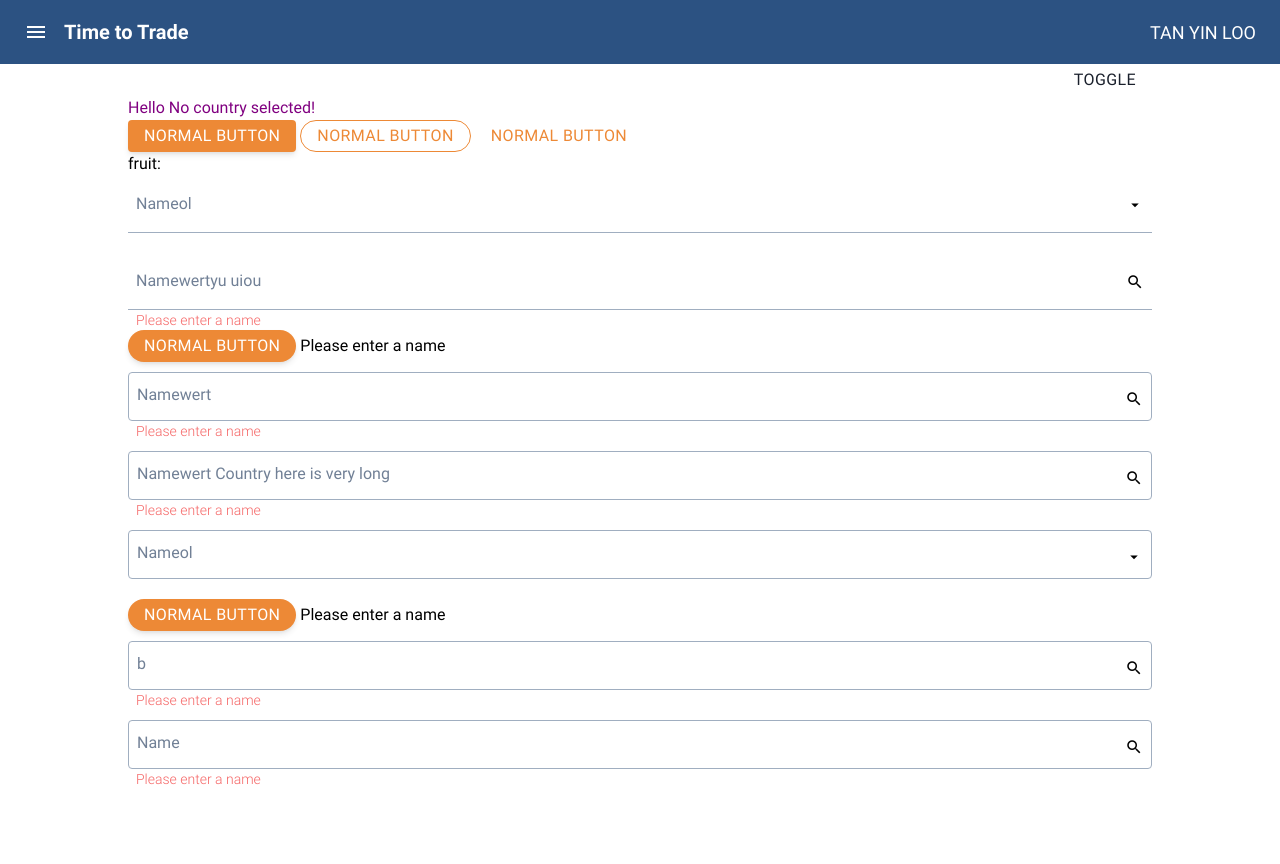
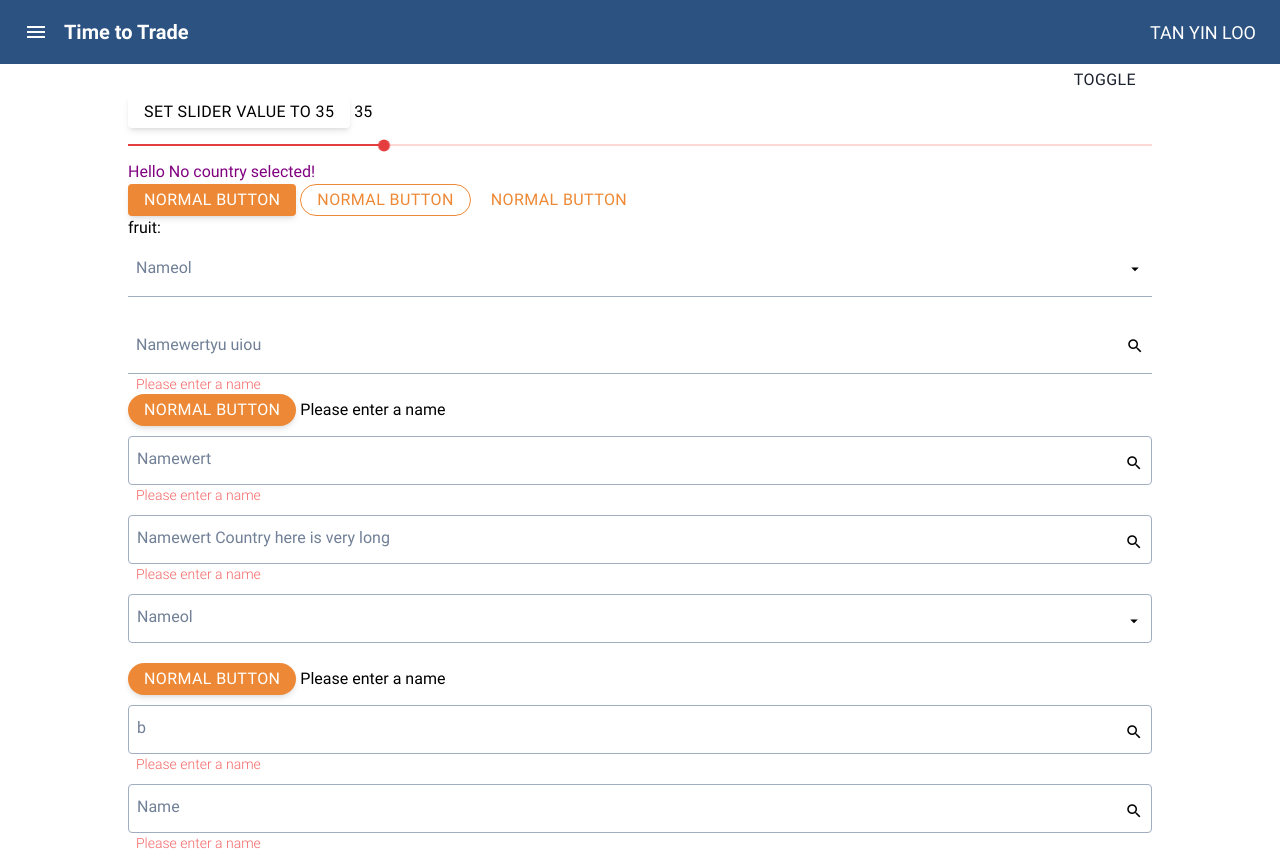
Before and after one commit to tianhai82/crm, a Svelte app in the folder crm-web/: page / in a window 1280 px wide. Built offline with nearby package versions, Linux system fonts and the light colour scheme; a web font is replaced by a local one.

Commit message:
implement slider

```diff
--- a/crm-web/public/index.html
+++ b/crm-web/public/index.html
@@ -1,5 +1,6 @@
 <!doctype html>
 <html>
+
 <head>
 	<meta charset='utf-8'>
 	<meta name='viewport' content='width=device-width'>
@@ -14,4 +15,5 @@
 
 <body>
 </body>
+
 </html>
--- a/crm-web/src/App.svelte
+++ b/crm-web/src/App.svelte
@@ -1,24 +1,25 @@
 <script>
-import Tailwindcss from './Tailwindcss.svelte';
-import Button from './widgets/Button.svelte';
-import Input from './widgets/Input.svelte';
-import Autocomplete from './widgets/Autocomplete.svelte';
-import NavigationDrawer from './widgets/NavigationDrawer.svelte';
-import Dialog from './widgets/Dialog.svelte';
-import Slider from './widgets/Slider.svelte';
-import { countries } from './countries';
+  import Tailwindcss from "./Tailwindcss.svelte";
+  import Button from "./widgets/Button.svelte";
+  import Input from "./widgets/Input.svelte";
+  import Autocomplete from "./widgets/Autocomplete.svelte";
+  import NavigationDrawer from "./widgets/NavigationDrawer.svelte";
+  import Dialog from "./widgets/Dialog.svelte";
+  import Slider from "./widgets/Slider.svelte";
+  import { countries } from "./countries";
 
-export let name = '';
+  export let name = "";
   let countrySelected = {};
-let error = '';
+  let error = "";
+  let sliderValue = 35;
   $: if (name.trim().length === 0) {
-  error = 'Please enter a name';
+    error = "Please enter a name";
   } else {
-  error = '';
+    error = "";
   }
 
-const fruits = ['apple', 'orange', 'pear', 'strawberry'];
-let fruit = '';
+  const fruits = ["apple", "orange", "pear", "strawberry"];
+  let fruit = "";
 
   function countryChanged(item) {
     console.log(item);
@@ -34,12 +35,14 @@ let dialogVisible = false;
   }
 </style>
 
-<Tailwindcss/>
+<Tailwindcss />
 <div
-  class="bg-blue-800 fixed left-0 right-0 top-0 h-16 mt-0 z-10 flex items-center justify-between">
+  class="bg-blue-800 fixed left-0 right-0 top-0 h-16 mt-0 z-10 flex items-center
+  justify-between">
   <div class="flex items-center">
-    <i class="material-icons text-white ml-6 cursor-pointer ripple"
-       on:click={()=>visible=!visible}>
+    <i
+      class="material-icons text-white ml-6 cursor-pointer ripple"
+      on:click={() => (visible = !visible)}>
       menu
     </i>
     <span class="ml-4 text-xl font-semibold text-white">Time to Trade</span>
@@ -47,73 +50,138 @@ let dialogVisible = false;
   <span class="mr-6 text-lg uppercase text-white">Tan Yin Loo</span>
 </div>
 <div class="mb-5 mt-16 lg:px-32 px-4">
-  <NavigationDrawer bind:visible={visible} marginTop="mt-16">
+  <NavigationDrawer bind:visible marginTop="mt-16">
     <div class="w-56 bg-red-100 h-full">
-      <h3 class="font-medium px-6 pb-3 pt-4 tracking-wide text-gray-900">Menu</h3>
+      <h3 class="font-medium px-6 pb-3 pt-4 tracking-wide text-gray-900">
+        Menu
+      </h3>
       <ul class="">
-        <li class="px-4 py-3 hover:bg-gray-200 text-gray-800 text-sm tracking-wide">Stock
-          Analysis
+        <li
+          class="px-4 py-3 hover:bg-gray-200 text-gray-800 text-sm tracking-wide">
+          Stock Analysis
         </li>
-        <li class="px-4 py-3 hover:bg-gray-200 text-gray-800 text-sm tracking-wide">
+        <li
+          class="px-4 py-3 hover:bg-gray-200 text-gray-800 text-sm tracking-wide">
           Subscriptions
         </li>
       </ul>
     </div>
   </NavigationDrawer>
   <div class="flex flex-row-reverse">
-    <Button text textColor="text-gray-900" on:click='{()=> dialogVisible=!dialogVisible}'>
+    <Button
+      text
+      textColor="text-gray-900"
+      on:click={() => (dialogVisible = !dialogVisible)}>
       Toggle
     </Button>
   </div>
-  <h1>Hello {countrySelected.name?countrySelected.name:'No country selected'}!</h1>
+  <Button on:click={() => (sliderValue = 35)}>Set Slider Value to 35</Button>
+  {sliderValue}
+  <Slider
+    min={20}
+    max={80}
+    bind:value={sliderValue}
+    thumbColor="text-red-600"
+    trackEmptyColor="bg-red-200"
+    trackFilledColor="bg-red-600" />
+  <h1>
+    Hello {countrySelected.name ? countrySelected.name : 'No country selected'}!
+  </h1>
   <Button textColor="text-white" bgColor="bg-orange-500">Normal Button</Button>
-  <Button textColor="text-orange-500" outlineColor="border-orange-500" outlined rounded>
+  <Button
+    textColor="text-orange-500"
+    outlineColor="border-orange-500"
+    outlined
+    rounded>
     Normal Button
   </Button>
   <Button textColor="text-orange-500" text>Normal Button</Button>
   <div>fruit: {fruit}</div>
-  <Autocomplete borderColor="border-green-600" labelColor="text-red-700" label="Nameol"
-                bind:value="{fruit}"
-                items="{fruits}"/>
-  <!-- <Slider/> -->
-  <Input borderColor="border-green-600" labelColor="text-red-700" label="Namewertyu uiou"
+  <Autocomplete
+    borderColor="border-green-600"
+    labelColor="text-red-700"
+    label="Nameol"
+    bind:value={fruit}
+    items={fruits} />
+  <Input
+    borderColor="border-green-600"
+    labelColor="text-red-700"
+    label="Namewertyu uiou"
     icon="search"
-         helperText={error} helperTextColor="text-red-500" bind:value={name}/>
-  <Button textColor="text-white" bgColor="bg-orange-500" rounded>Normal Button</Button>
+    helperText={error}
+    helperTextColor="text-red-500"
+    bind:value={name} />
+  <Button textColor="text-white" bgColor="bg-orange-500" rounded>
+    Normal Button
+  </Button>
   {name} {error}
-  <Input outlined borderColor="border-green-600" labelColor="text-red-700"
+  <Input
+    outlined
+    borderColor="border-green-600"
+    labelColor="text-red-700"
     label="Namewert"
     icon="search"
-         helperText={error} helperTextColor="text-red-500" bind:value={name}/>
-  <Input outlined borderColor="border-green-600" labelColor="text-red-700"
+    helperText={error}
+    helperTextColor="text-red-500"
+    bind:value={name} />
+  <Input
+    outlined
+    borderColor="border-green-600"
+    labelColor="text-red-700"
     label="Namewert Country here is very long"
     icon="search"
-         helperText={error} helperTextColor="text-red-500" bind:value={name}/>
+    helperText={error}
+    helperTextColor="text-red-500"
+    bind:value={name} />
   <Dialog bind:visible={dialogVisible} permanent>
     <div class="p-6 bg-gray-100 w-64 rounded">
       <div class="flex flex-col">
         <div class="mb-4">Huat lah!!!</div>
-      <Button on:click={()=>dialogVisible=false} outlined outlineColor="border-green-600" textColor="text-green-600">Close</Button>
+        <Button
+          on:click={() => (dialogVisible = false)}
+          outlined
+          outlineColor="border-green-600"
+          textColor="text-green-600">
+          Close
+        </Button>
       </div>
     </div>
   </Dialog>
-  <Autocomplete borderColor="border-green-600" labelColor="text-red-700" label="Nameol"
-                bind:value="{countrySelected}"
-                items="{countries}"
-                keywordsFunction="{it=>`${it.name.toLowerCase()}|^|${it.code.toLowerCase()}`}"
-                labelFieldName="name" minCharactersToSearch={1}
+  <Autocomplete
+    borderColor="border-green-600"
+    labelColor="text-red-700"
+    label="Nameol"
+    bind:value={countrySelected}
+    items={countries}
+    keywordsFunction={it => `${it.name.toLowerCase()}|^|${it.code.toLowerCase()}`}
+    labelFieldName="name"
+    minCharactersToSearch={1}
     on:change={countryChanged}
-                outlined/>
+    outlined />
 
   <!--    <Input borderColor="border-green-600" labelColor="text-red-700" label="Name"-->
   <!--           helperText={error} helperTextColor="text-red-500" bind:value={name}/>-->
 
-  <Button textColor="text-white" bgColor="bg-orange-500" rounded>Normal Button</Button>
+  <Button textColor="text-white" bgColor="bg-orange-500" rounded>
+    Normal Button
+  </Button>
   {name} {error}
-  <Input outlined borderColor="border-green-600" labelColor="text-red-700" label="b"
+  <Input
+    outlined
+    borderColor="border-green-600"
+    labelColor="text-red-700"
+    label="b"
     icon="search"
-         helperText={error} helperTextColor="text-red-500" bind:value={name}/>
-  <Input outlined borderColor="border-green-600" labelColor="text-red-700" label="Name"
+    helperText={error}
+    helperTextColor="text-red-500"
+    bind:value={name} />
+  <Input
+    outlined
+    borderColor="border-green-600"
+    labelColor="text-red-700"
+    label="Name"
     icon="search"
-         helperText={error} helperTextColor="text-red-500" bind:value={name}/>
+    helperText={error}
+    helperTextColor="text-red-500"
+    bind:value={name} />
 </div>
--- a/crm-web/src/widgets/Slider.svelte
+++ b/crm-web/src/widgets/Slider.svelte
@@ -1,43 +1,139 @@
+<script>
+  export let value;
+  export let min = 0;
+  export let max = 1;
+  export let step = undefined;
+  export let thumbColor = "text-blue-500";
+  export let trackEmptyColor = "bg-blue-200";
+  export let trackFilledColor = "bg-blue-500";
+
+  let normalisedValue;
+  $: normalisedValue = scaleValue(value, min, max, 0, 1);
+  // $: value = scaleValue(normalisedValue, 0, 1, min, max);
+
+  let width;
+  let container;
+  let oldVal;
+  let dragStartX;
+  let mousedown = false;
+
+  function scaleValue(v, oldMin, oldMax, newMin, newMax) {
+    if (v < oldMin) {
+      return newMin;
+    }
+    if (v > oldMax) {
+      return newMax;
+    }
+    const oldRange = oldMax - oldMin;
+    const newRange = newMax - newMin;
+    if (oldRange <= 0 || newRange <= 0) {
+      throw new Error("max should be greater than min");
+    }
+    return ((v - oldMin) * newRange) / oldRange + newMin;
+  }
+
+  function touchStart(e) {
+    if (window.PointerEvent) {
+      return;
+    }
+    const rect = container.getBoundingClientRect();
+    const x = e.touches[0].clientX - rect.left;
+    const v = x / width;
+    if (v < 0) {
+      normalisedValue = 0;
+    } else if (v > 1) {
+      normalisedValue = 1;
+    } else {
+      normalisedValue = v;
+    }
+    dragStartX = e.touches[0].screenX;
+    oldVal = normalisedValue;
+    value = scaleValue(normalisedValue, 0, 1, min, max);
+    mousedown = true;
+  }
+  function touchMove(e) {
+    if (window.PointerEvent) {
+      return;
+    }
+    if (!mousedown) {
+      return;
+    }
+    const change = e.touches[0].screenX - dragStartX;
+    const v = change / width + oldVal;
+    if (v < 0) {
+      normalisedValue = 0;
+    } else if (v > 1) {
+      normalisedValue = 1;
+    } else {
+      normalisedValue = v;
+    }
+    value = scaleValue(normalisedValue, 0, 1, min, max);
+  }
+
+  function dragStart(e) {
+    const rect = container.getBoundingClientRect();
+    const x = e.clientX - rect.left; //x position within the element.
+    const v = x / width;
+    if (v < 0) {
+      normalisedValue = 0;
+    } else if (v > 1) {
+      normalisedValue = 1;
+    } else {
+      normalisedValue = v;
+    }
+    dragStartX = e.screenX;
+    oldVal = normalisedValue;
+    mousedown = true;
+    value = scaleValue(normalisedValue, 0, 1, min, max);
+  }
+  function dragging(e) {
+    if (e.pressure === 0) {
+      mousedown = false;
+      return;
+    }
+    if (!mousedown) {
+      return;
+    }
+    const change = e.screenX - dragStartX;
+    const v = change / width + oldVal;
+    if (v < 0) {
+      normalisedValue = 0;
+    } else if (v > 1) {
+      normalisedValue = 1;
+    } else {
+      normalisedValue = v;
+    }
+    value = scaleValue(normalisedValue, 0, 1, min, max);
+  }
+  function dragEnd(e) {
+    mousedown = false;
+  }
+
+  let thumbSize = 0.75;
+  $: thumbSize = mousedown ? 1.4 : 0.75;
+</script>
+
 <style>
   .mdc-slider {
-    position: relative;
-    width: 100%;
-    height: 48px;
-    cursor: pointer;
-    -ms-touch-action: pan-x;
-    touch-action: pan-x;
+    -ms-touch-action: none;
+    touch-action: none;
     -webkit-tap-highlight-color: rgba(0, 0, 0, 0);
   }
 
-  .mdc-slider:not(.mdc-slider--disabled) .mdc-slider__track-container {
-    background-color: rgba(1, 135, 134, .26);
-  }
-
   .mdc-slider__track-container {
-    position: absolute;
     top: 50%;
-    width: 100%;
     height: 2px;
     overflow: hidden;
   }
-
-  .mdc-slider:not(.mdc-slider--disabled) .mdc-slider__track {
-    background-color: #018786;
-  }
-
   .mdc-slider__track {
-    position: absolute;
-    width: 100%;
-    height: 100%;
     -webkit-transform-origin: left top;
     -ms-transform-origin: left top;
     transform-origin: left top;
     will-change: transform;
   }
-
   .mdc-slider__thumb-container {
     position: absolute;
-    top: 15px;
+    margin-top: 7px;
     left: 0;
     width: 21px;
     height: 100%;
@@ -49,43 +145,65 @@
   }
 
   .mdc-slider__thumb {
-    position: absolute;
-    top: 0;
-    left: 0;
-    -webkit-transform: scale(.571);
-    -ms-transform: scale(.571);
-    transform: scale(.571);
     stroke-width: 3.5;
-    -webkit-transition: fill .1s ease-out, stroke .1s ease-out, -webkit-transform .1s ease-out;
-    transition: fill .1s ease-out, stroke .1s ease-out, -webkit-transform .1s ease-out;
-    -o-transition: transform .1s ease-out, fill .1s ease-out, stroke .1s ease-out;
-    transition: transform .1s ease-out, fill .1s ease-out, stroke .1s ease-out;
-    transition: transform .1s ease-out, fill .1s ease-out, stroke .1s ease-out, -webkit-transform .1s ease-out;
+    -webkit-transition: fill 0.1s ease-out, stroke 0.1s ease-out,
+      -webkit-transform 0.1s ease-out;
+    transition: fill 0.1s ease-out, stroke 0.1s ease-out,
+      -webkit-transform 0.1s ease-out;
+    -o-transition: transform 0.1s ease-out, fill 0.1s ease-out,
+      stroke 0.1s ease-out;
+    transition: transform 0.1s ease-out, fill 0.1s ease-out,
+      stroke 0.1s ease-out;
+    transition: transform 0.1s ease-out, fill 0.1s ease-out,
+      stroke 0.1s ease-out, -webkit-transform 0.1s ease-out;
   }
-
   .mdc-slider__focus-ring {
     width: 21px;
     height: 21px;
     border-radius: 50%;
-    opacity: 0;
-    -webkit-transition: opacity .26667s ease-out, background-color .26667s ease-out, -webkit-transform .26667s ease-out;
-    transition: opacity .26667s ease-out, background-color .26667s ease-out, -webkit-transform .26667s ease-out;
-    -o-transition: transform .26667s ease-out, opacity .26667s ease-out, background-color .26667s ease-out;
-    transition: transform .26667s ease-out, opacity .26667s ease-out, background-color .26667s ease-out;
-    transition: transform .26667s ease-out, opacity .26667s ease-out, background-color .26667s ease-out, -webkit-transform .26667s ease-out;
+    -webkit-transition: opacity 0.26667s ease-out,
+      background-color 0.26667s ease-out, -webkit-transform 0.26667s ease-out;
+    transition: opacity 0.26667s ease-out, background-color 0.26667s ease-out,
+      -webkit-transform 0.26667s ease-out;
+    -o-transition: transform 0.26667s ease-out, opacity 0.26667s ease-out,
+      background-color 0.26667s ease-out;
+    transition: transform 0.26667s ease-out, opacity 0.26667s ease-out,
+      background-color 0.26667s ease-out;
+    transition: transform 0.26667s ease-out, opacity 0.26667s ease-out,
+      background-color 0.26667s ease-out, -webkit-transform 0.26667s ease-out;
   }
 </style>
 
-<div class="mdc-slider" tabindex="0" role="slider" aria-valuemin="0" aria-valuemax="100"
-     aria-valuenow="45.135467980295566" aria-label="Select Value">
-  <div class="mdc-slider__track-container">
-    <div class="mdc-slider__track" style="transform: scaleX(0.451355);"></div>
+<div
+  class="relative w-full h-8 cursor-pointer block outline-none mdc-slider"
+  tabindex="0"
+  role="slider"
+  bind:clientWidth={width}
+  bind:this={container}
+  on:touchstart|stopPropagation|preventDefault={touchStart}
+  on:touchmove|stopPropagation|preventDefault={touchMove}
+  on:touchend|stopPropagation|preventDefault={dragEnd}
+  on:pointerdown|stopPropagation|preventDefault={dragStart}
+  on:pointermove|stopPropagation|preventDefault={dragging}
+  on:pointerup|stopPropagation|preventDefault={dragEnd}>
+  <div class="absolute w-full mdc-slider__track-container {trackEmptyColor}">
+    <div
+      class="h-full w-full absolute mdc-slider__track {trackFilledColor}"
+      style="transform: scaleX({normalisedValue});" />
   </div>
-  <div class="mdc-slider__thumb-container"
-       style="transform: translateX(366.5px) translateX(-50%);">
-    <svg class="mdc-slider__thumb" width="21" height="21">
-      <circle cx="10.5" cy="10.5" r="7.875"></circle>
+  <div
+    class="mdc-slider__thumb-container"
+    style="transform: translateX({width * normalisedValue}px) translateX(-50%);">
+    <svg
+      class="absolute left-0 top-0 fill-current {thumbColor} mdc-slider__thumb"
+      style="transform: scale({thumbSize});"
+      width="21"
+      height="21">
+      <circle cx="10.5" cy="10.5" r="7.875" />
     </svg>
-    <div class="mdc-slider__focus-ring"></div>
+    <div
+      style="transform: scale(1.125);"
+      class="mdc-slider__focus-ring {trackFilledColor} hover:opacity-25
+      opacity-0" />
   </div>
 </div>
```
Lines whose indentation alone changed are shown as unchanged.
